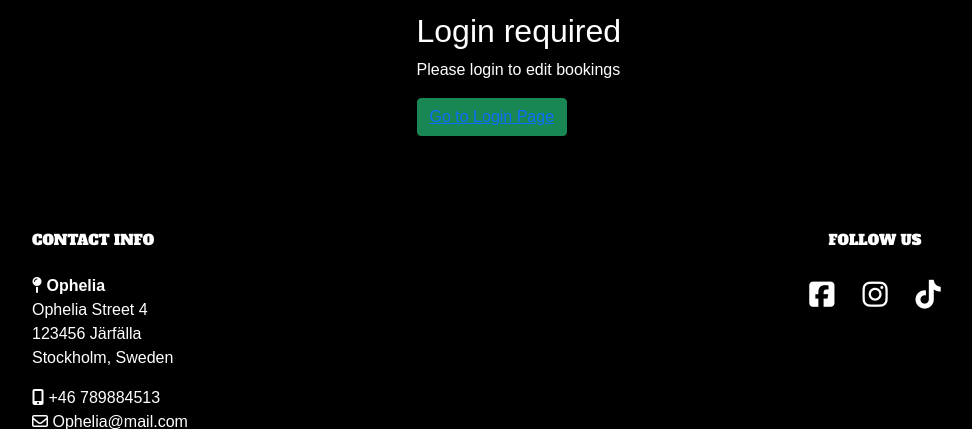
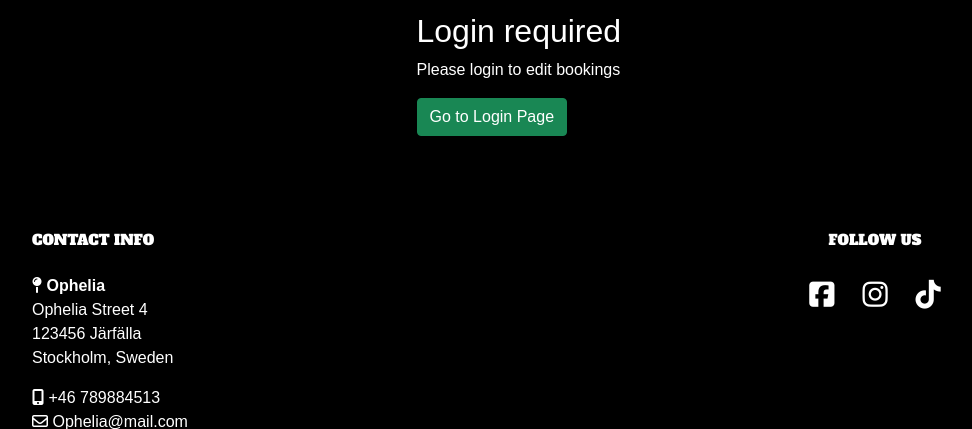
Before and after one commit to DanielE-J/ophelia, a Django app: template bookings/templates/bookings/edit_booking.html in a window 1280 px wide. Shown: the part 293-722 px from the top of the page, without its empty margins (50-1022 px from the left). Run offline with Django 5.2, Linux system fonts and the light colour scheme; the template is opened without the code that fills it, so the values that code supplies are empty; some libraries are stand-ins or nearby versions; some web fonts are replaced.

Commit message:
trying to fix edit validation

```diff
--- a/bookings/templates/bookings/edit_booking.html
+++ b/bookings/templates/bookings/edit_booking.html
@@ -9,6 +9,7 @@
             <h1 class="text-center">Change of Plans?</h1><hr>
         </div>
     </div>
+</div>
 <div class="container">
     <div class="row justify-content-center mt-3">
         <div class="col-md-5">
@@ -19,8 +20,7 @@
                         {% if not user.is_authenticated %}
                         <h2>Login required</h2>
                         <p>Please login to edit bookings</p>
-                        <button class="btn btn-success" type="submit"><a href="{% url 'account_login' %}">Go to Login
-                                Page</a></button>
+                       <a class="btn btn-success" href="{% url 'account_login' %}">Go to Login Page</a>
                         {% else %}
                         <!-- Display form if user is logged in-->
                         {% if user.is_authenticated and user == booking.user %}
```
